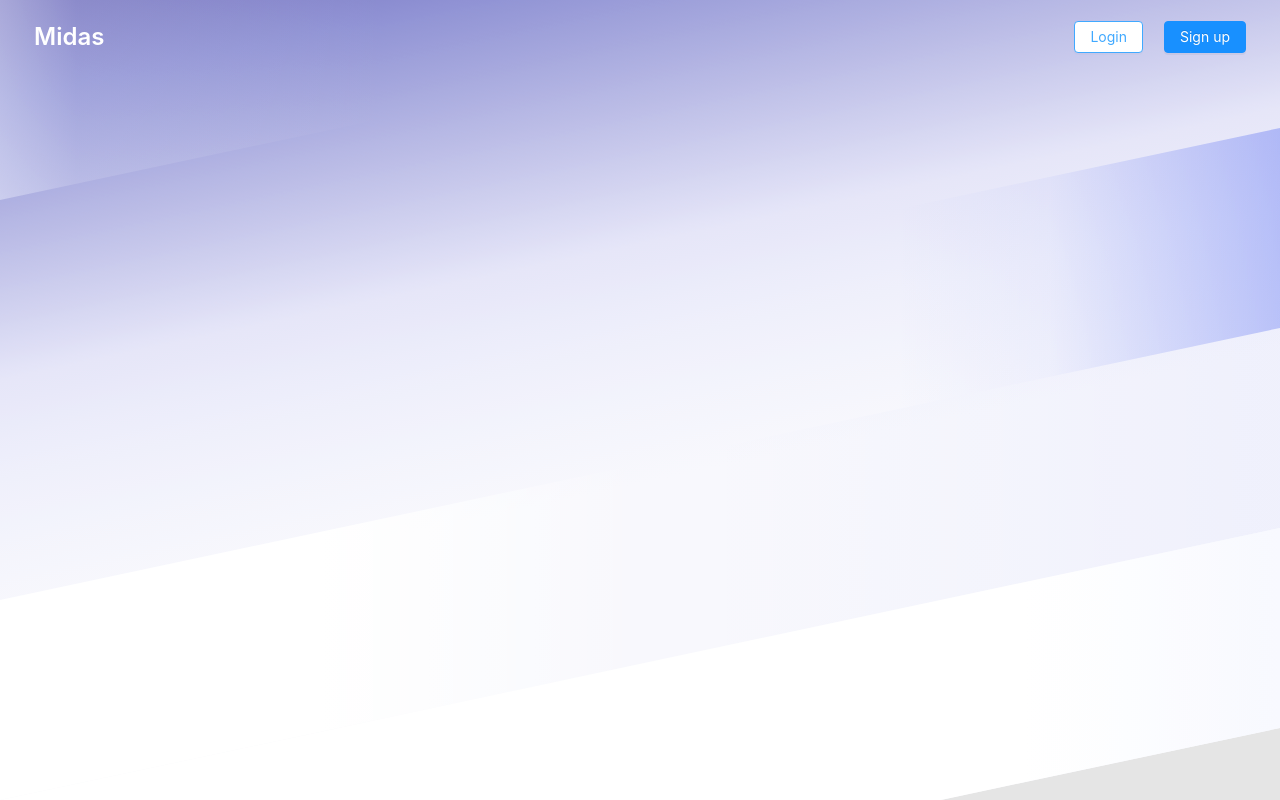
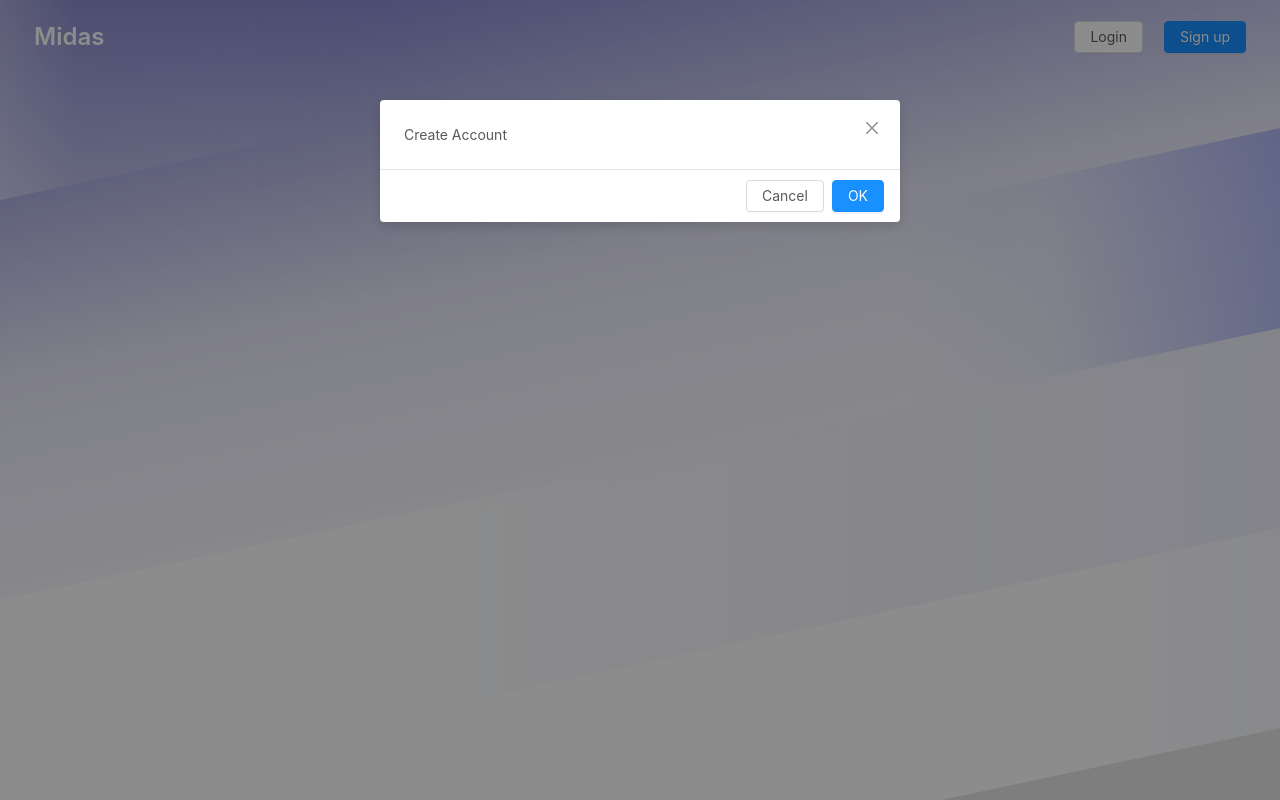
Before and after one commit to IsaacAderogba/midas, a React (Create React App) app in the folder client/: page / in a window 1280 px wide. Both pictures are taken after a click on the button "Login". Built offline with nearby package versions, Linux system fonts and the light colour scheme; no server answers.

Commit message:
Setup UI Provider

```diff
--- a/client/src/components/~layout/MarketingHeader.tsx
+++ b/client/src/components/~layout/MarketingHeader.tsx
@@ -1,5 +1,5 @@
 // modules
-import React from "react";
+import React, { useContext } from "react";
 
 // components
 import { Container } from "./Container";
@@ -8,14 +8,29 @@ import { Logo } from "../atoms/Logo";
 
 // helpers
 import { styled } from "../../~reusables/contexts/ThemeProvider";
+import { useUI } from "../../~reusables/contexts/UIProvider";
 
 export const MarketingHeader: React.FC = () => {
+  const { setModalState } = useUI();
   return (
     <StyledMarketingHeader>
       <Logo />
       <div>
-        <Button>Login</Button>
-        <Button type="primary">Sign up</Button>
+        <Button
+          onClick={() =>
+            setModalState({ modal: "auth-modal", props: { type: "login" } })
+          }
+        >
+          Login
+        </Button>
+        <Button
+          onClick={() =>
+            setModalState({ modal: "auth-modal", props: { type: "signup" } })
+          }
+          type="primary"
+        >
+          Sign up
+        </Button>
       </div>
     </StyledMarketingHeader>
   );
--- /dev/null
+++ b/client/src/components/~modals/AuthModal.tsx
@@ -0,0 +1,45 @@
+// modules
+import React, { useState } from "react";
+
+// components
+import { Modal, Tabs } from "antd";
+
+// helpers
+import { useUI } from "../../~reusables/contexts/UIProvider";
+
+enum AuthModalTabs {
+  Signup = "Signup",
+  Login = "Login"
+}
+
+export interface IAuthModal {
+  type: "signup" | "login";
+}
+
+export interface IAuthModalAction {
+  modal: 'auth-modal',
+  props: IAuthModal
+}
+
+export const AuthModal: React.FC<IAuthModal> = ({ type }) => {
+  const [isModalVisible, setModalVisibility] = useState(true);
+  const { resetModalState } = useUI();
+  return (
+    <Modal
+      visible={isModalVisible}
+      closable={true}
+      onCancel={() => setModalVisibility(false)}
+      afterClose={resetModalState}
+    >
+      Create Account
+    </Modal>
+  );
+};
+
+export const RegisterFields: React.FC = () => {
+  return <div>Register</div>;
+};
+
+export const LoginFields: React.FC = () => {
+  return <div>Login</div>;
+};
--- a/client/src/index.tsx
+++ b/client/src/index.tsx
@@ -14,15 +14,18 @@ import App from "./App";
 import * as serviceWorker from "./serviceWorker";
 import "./index.css";
 import { AuthProvider } from "./~reusables/contexts/AuthProvider";
+import { UIProvider } from "./~reusables/contexts/UIProvider";
 
 ReactDOM.render(
   <React.StrictMode>
     <ApolloProvider>
       <ThemeProvider>
         <RouterProvider>
-          <AuthProvider>
-            <App />
-          </AuthProvider>
+          <UIProvider>
+            <AuthProvider>
+              <App />
+            </AuthProvider>
+          </UIProvider>
         </RouterProvider>
       </ThemeProvider>
     </ApolloProvider>
--- /dev/null
+++ b/client/src/~reusables/constants/constants.ts
@@ -0,0 +1 @@
+export const LOCAL_STORAGE_TOKEN_KEY = "token"
--- a/client/src/~reusables/contexts/ApolloProvider.tsx
+++ b/client/src/~reusables/contexts/ApolloProvider.tsx
@@ -1,3 +1,4 @@
+// modules
 import React from "react";
 import { ApolloClient } from "apollo-client";
 import { InMemoryCache } from "apollo-cache-inmemory";
@@ -7,8 +8,11 @@ import { ApolloLink } from "apollo-link";
 import { setContext } from "apollo-link-context";
 import { ApolloProvider as ApolloContextProvider } from "@apollo/react-hooks";
 
+// helpers
+import { LOCAL_STORAGE_TOKEN_KEY } from "../constants/constants";
+
 const authLink = setContext((_, { headers }) => {
-  const token = localStorage.getItem("token");
+  const token = localStorage.getItem(LOCAL_STORAGE_TOKEN_KEY);
   return {
     headers: {
       ...headers,
--- a/client/src/~reusables/contexts/AuthProvider.tsx
+++ b/client/src/~reusables/contexts/AuthProvider.tsx
@@ -5,6 +5,7 @@ import gql from "graphql-tag";
 
 // helpers
 import { useGetUserQuery, GetUserQuery } from "../../generated/graphql";
+import { LOCAL_STORAGE_TOKEN_KEY } from "../constants/constants";
 
 export const getUser = gql`
   query getUser {
@@ -25,13 +26,13 @@ export const getUser = gql`
   }
 `;
 
-interface AuthData {
+interface IAuthState {
   user: GetUserQuery["user"];
   isLoading: boolean;
   setToken: (token: string) => void;
 }
 
-export const AuthContext = createContext<AuthData>({
+export const AuthContext = createContext<IAuthState>({
   user: null,
   isLoading: true,
   setToken: () => {}
@@ -41,10 +42,10 @@ export const useAuth = () => useContext(AuthContext);
 
 export const AuthProvider: React.FC = ({ children }) => {
   const { data, loading } = useGetUserQuery();
-  const store = useLocalStore<AuthData>(() => ({
+  const store = useLocalStore<IAuthState>(() => ({
     user: null,
     isLoading: true,
-    setToken: (token: string) => localStorage.setItem("token", token)
+    setToken: (token: string) => localStorage.setItem(LOCAL_STORAGE_TOKEN_KEY, token)
   }));
 
   useEffect(() => {
--- /dev/null
+++ b/client/src/~reusables/contexts/UIProvider.tsx
@@ -0,0 +1,54 @@
+// modules
+import React, { createContext, useContext } from "react";
+import { useLocalStore, Observer } from "mobx-react";
+
+// components
+import {
+  AuthModal,
+  IAuthModalAction
+} from "../../components/~modals/AuthModal";
+
+type IModalTypes = IAuthModalAction | null;
+interface IUIState {
+  modalState: IModalTypes;
+  setModalState: (modal: IModalTypes) => void;
+  resetModalState: () => void;
+}
+
+export const UIContext = createContext<IUIState>({
+  modalState: null,
+  setModalState: () => {},
+  resetModalState: () => {}
+});
+
+export const useUI = () => useContext(UIContext);
+
+export const UIProvider: React.FC = ({ children }) => {
+  const store = useLocalStore<IUIState>(() => ({
+    modalState: null,
+    setModalState: (modal: IModalTypes) => {
+      store.modalState = modal;
+    },
+    resetModalState: () => {
+      store.modalState = null;
+    }
+  }));
+
+  return (
+    <UIContext.Provider value={store}>
+      <Observer>
+        {() => {
+          const { modalState } = store;
+          return (
+            <>
+              {modalState && modalState.modal === "auth-modal" ? (
+                <AuthModal {...modalState.props} />
+              ) : null}
+            </>
+          );
+        }}
+      </Observer>
+      {children}
+    </UIContext.Provider>
+  );
+};
```
Also changed, not shown: client/src/~reusables/constants/dimensions.ts (renamed from client/src/~reusables/constants/dimensions.tsx).
